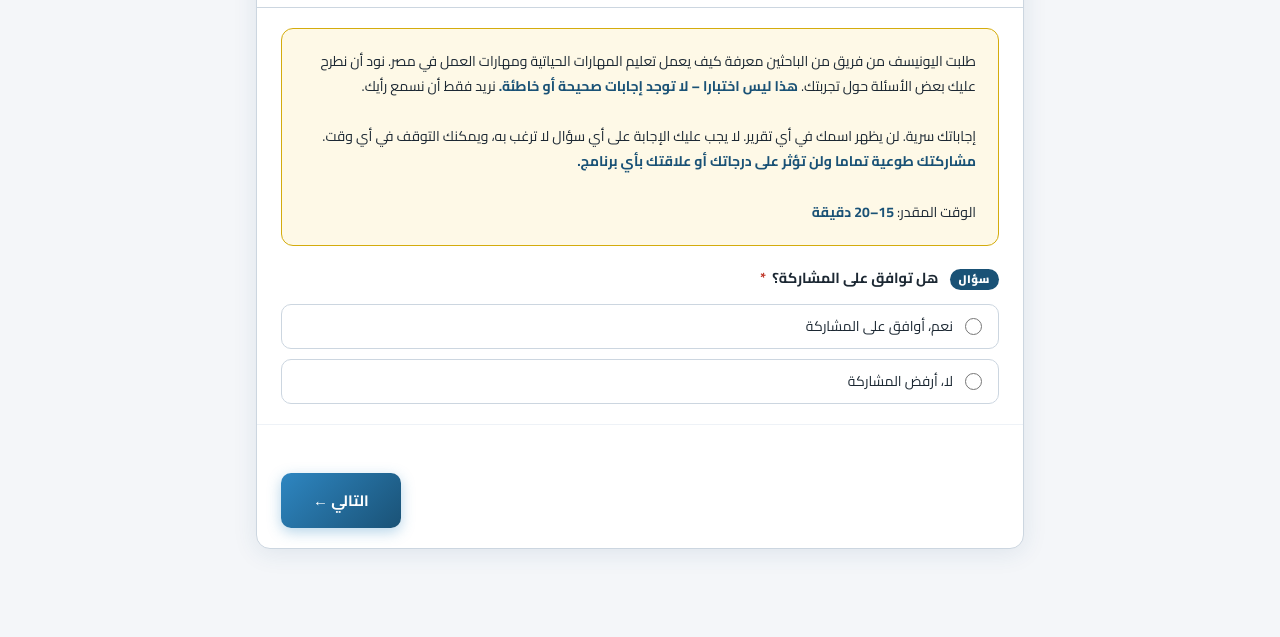
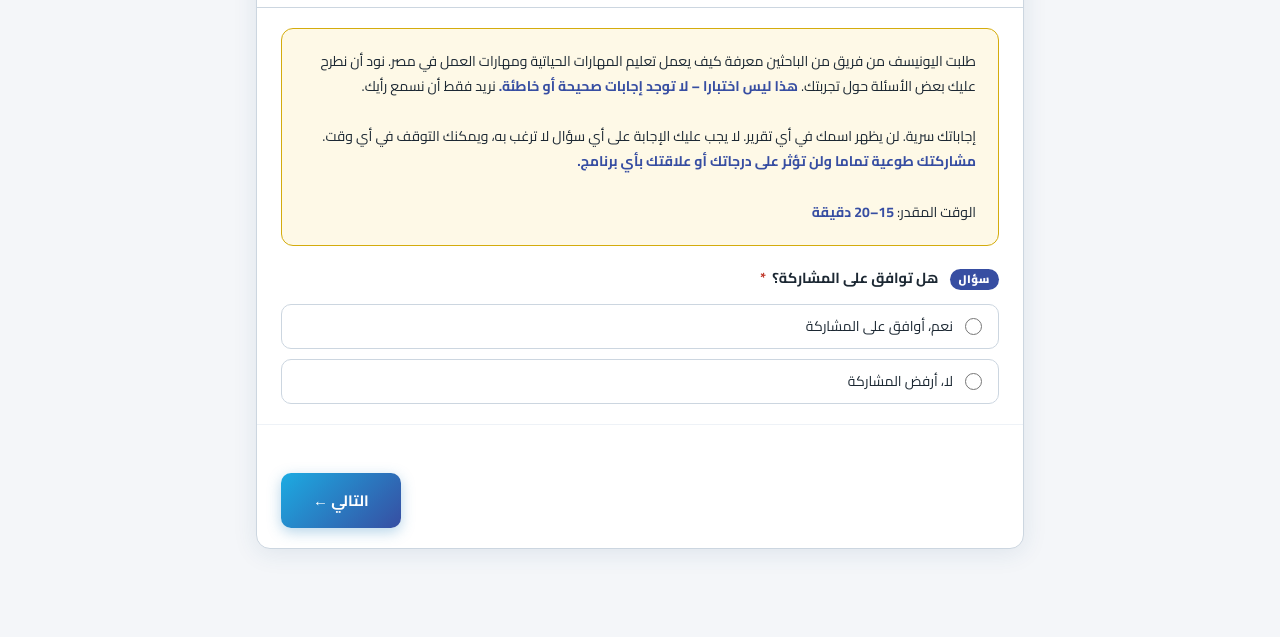
Before and after one commit to meshwarypodcast11-cmd/lsce-survey, a plain HTML site: page index.html in a window 1280 px wide. Shown: the part 382-1019 px from the top of the page. Drawn offline with Linux system fonts and the light colour scheme.

Commit message:
Update index.html

```diff
--- a/index.html
+++ b/index.html
@@ -7,9 +7,9 @@
 <link href="https://fonts.googleapis.com/css2?family=Cairo:wght@300;400;600;700;900&family=Tajawal:wght@300;400;500;700&display=swap" rel="stylesheet">
 <style>
   :root {
-    --primary: #1a5276;
-    --accent: #2e86c1;
-    --light-blue: #d6eaf8;
+   --primary: #374EA2;   /* was #1a5276 */
+    --accent:  #1CABE2;   /* was #2e86c1 */
+    --light-blue: #e8f6fd; /* was #d6eaf8 */
     --teal: #148f77;
     --teal-light: #d1f2eb;
     --gold: #d4ac0d;
```
